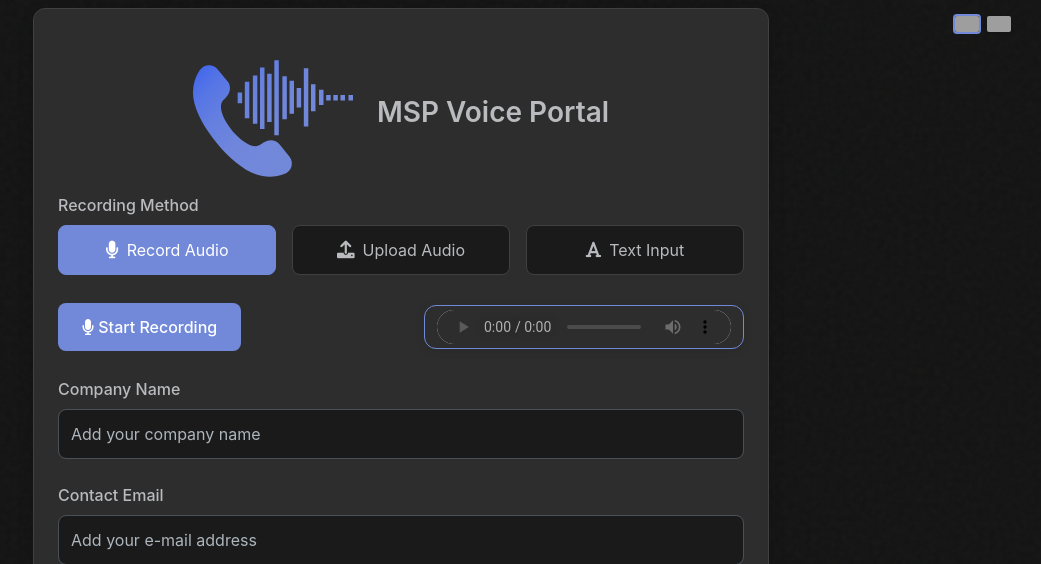
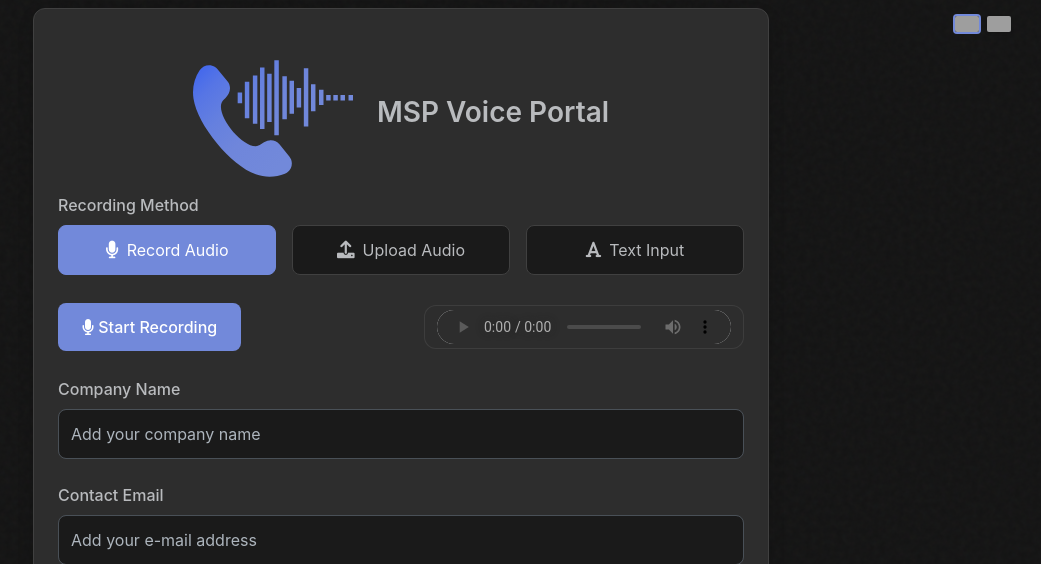
Before and after one commit to Monstertov/msp-voice-portal, a PHP site: page / in a window 1280 px wide. Shown: the top 564 px of the page, without its empty margins (239-1280 px from the left). Run offline with PHP 8.4, Linux system fonts and the light colour scheme; data that the repository does not hold is empty; some libraries are stand-ins or nearby versions; grey boxes are pictures that could not be loaded.

Commit message:
audio style

```diff
--- a/assets/css/style.css
+++ b/assets/css/style.css
@@ -694,9 +694,9 @@ footer a:hover {
 /* Custom audio player styling */
 #audioPlayback {
     background: var(--bg-card);
-    border: 1.5px solid var(--primary-color);
+    border: 1.5px solid rgba(255,255,255,0.08); /* subtle light border for dark theme */
     border-radius: 12px;
-    box-shadow: 0 2px 8px rgba(0,0,0,0.10);
+    box-shadow: none;
     padding: 0.25rem 0.75rem;
     color: var(--text-primary);
     max-width: 320px;
@@ -707,8 +707,8 @@ footer a:hover {
     transition: border-color 0.2s;
 }
 #audioPlayback:focus {
-    outline: 2px solid var(--primary-color);
-    border-color: var(--primary-hover);
+    outline: none;
+    border-color: var(--primary-color);
 }
 
 /* Make audio controls blend in on dark backgrounds */
```
